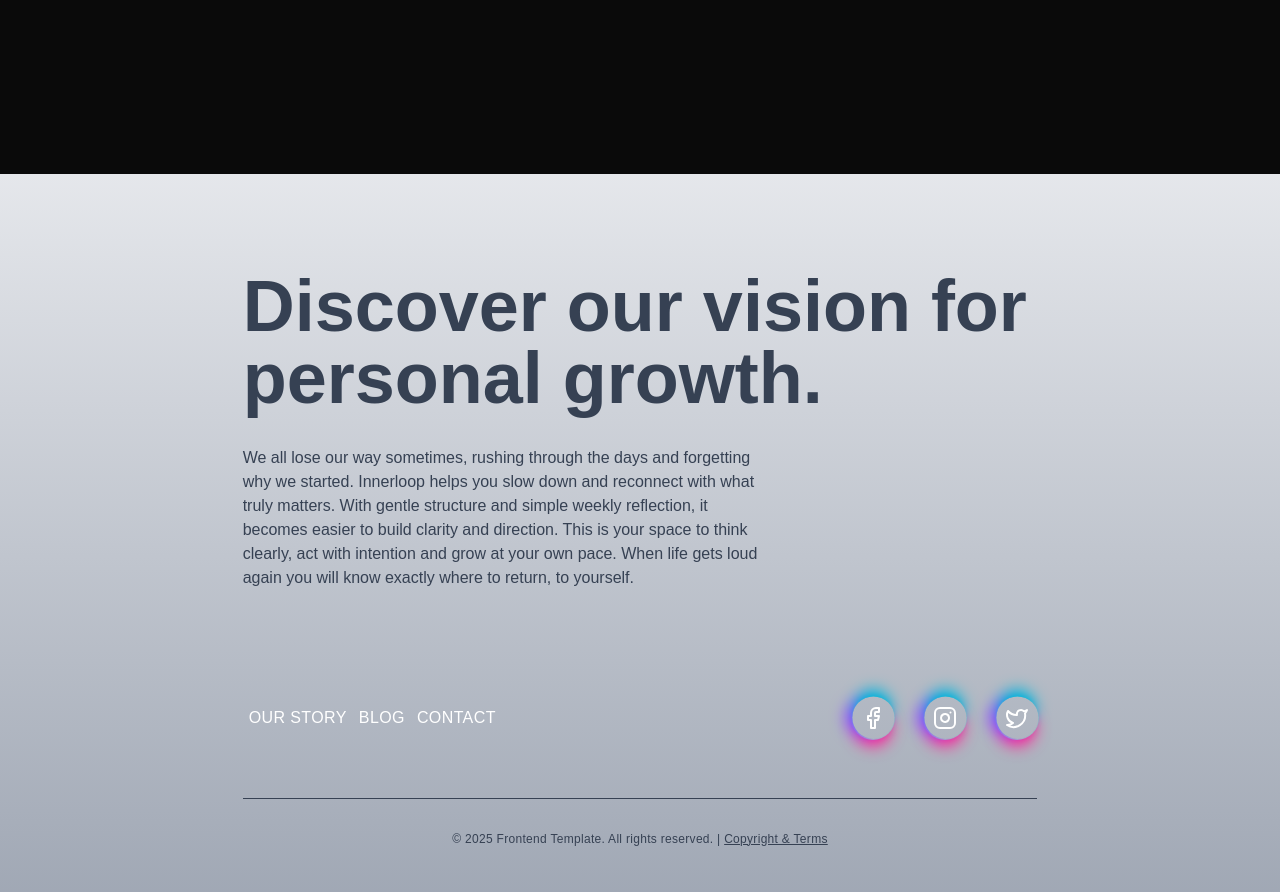
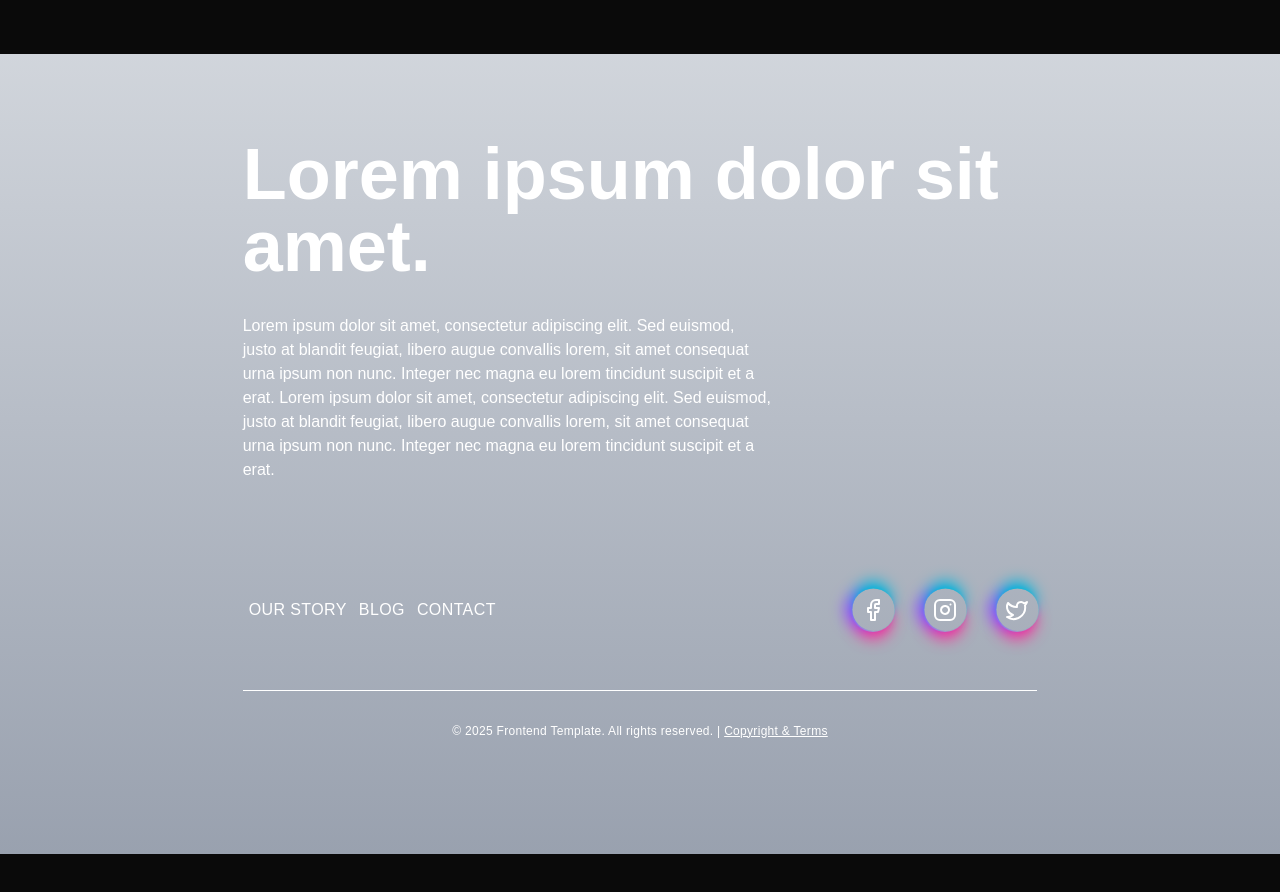
Before and after one commit to brownbeardeveloper/nextjs_boilerplate, a Next.js app: page / in a window 1280 px wide. Shown: the part 820-1712 px from the top of the page. After the commit the page ends 1674 px from the top, so only its background shows below. Built offline with nearby package versions, Linux system fonts and the light colour scheme.

Commit message:
fix: footer

```diff
--- a/src/sections/footer.tsx
+++ b/src/sections/footer.tsx
@@ -7,13 +7,13 @@ import Link from "next/link";
 export default function Footer() {
 
     const linkUnderline = "absolute bottom-3 left-0 w-full h-0.5 transition-all duration-200 rounded \
-                                    bg-blue-500 scale-x-0 origin-left \
+                                    bg-white scale-x-0 origin-left \
                                     transition-transform duration-300 group-hover:scale-x-100";
 
     const linkClasses = "block w-full h-full py-5 px-1.5 transform transition-all duration-200 \
                                     tracking-wide uppercase \
                                     text-white \
-                                    group-hover:text-blue-400";
+                                    group-hover:text-white";
 
     const menuLinks = [
         { url: "/about", label: "Our Story" },
@@ -22,24 +22,29 @@ export default function Footer() {
     ];
 
     const socialLinks = [
-        { url: "/facebook", label: <FacebookIcon className="" size={24} /> },
-        { url: "/instagram", label: <InstagramIcon className="" size={24} /> },
-        { url: "/twitter", label: <TwitterIcon className="" size={24} /> },
+        { url: "/#", label: <FacebookIcon className="" size={24} /> },
+        { url: "/#", label: <InstagramIcon className="" size={24} /> },
+        { url: "/#", label: <TwitterIcon className="" size={24} /> },
     ];
 
     return (
         <footer>
-            <div className="h-30"/>
-            <div className="w-full min-h-screen px-5 flex items-center justify-center bg-gradient-to-b from-gray-200 to-gray-400">
-                <div className="md:w-2/3 w-full px-4 text-gray-700 flex flex-col">
+            <div className="w-full min-h-screen px-5 flex items-center justify-center bg-gradient-to-t from-gray-400 to-gray-300">
+                <div className="md:w-2/3 w-full px-4 text-white flex flex-col">
                     <div className="w-full text-7xl font-bold">
                         <p className="w-full">
-                        Discover our vision for personal growth.
+                        Lorem ipsum dolor sit amet.
                         </p>
                     </div>
                     <div className="flex mt-8 flex-col justify-center items-start gap-y-5 gap-x-10 md:flex-row md:justify-between md:items-center">
-                        <p className="w-full md:w-2/3 text-gray-700">
-                        We all lose our way sometimes, rushing through the days and forgetting why we started. Innerloop helps you slow down and reconnect with what truly matters. With gentle structure and simple weekly reflection, it becomes easier to build clarity and direction. This is your space to think clearly, act with intention and grow at your own pace. When life gets loud again you will know exactly where to return, to yourself.
+                        <p className="w-full md:w-2/3 text-white">
+                            Lorem ipsum dolor sit amet, consectetur adipiscing elit. Sed euismod,
+                            justo at blandit feugiat, libero augue convallis lorem, sit amet
+                            consequat urna ipsum non nunc. Integer nec magna eu lorem tincidunt
+                            suscipit et a erat. Lorem ipsum dolor sit amet, consectetur adipiscing elit. Sed euismod,
+                            justo at blandit feugiat, libero augue convallis lorem, sit amet
+                            consequat urna ipsum non nunc. Integer nec magna eu lorem tincidunt
+                            suscipit et a erat.
                         </p>
                     </div>
                     <nav className="flex flex-col">
@@ -68,8 +73,8 @@ export default function Footer() {
                                 ))}
                             </div>
                         </ul>
-                        <hr className="border-gray-700" />
-                        <p className="w-full text-center my-8 text-gray-700 text-xs tracking-wide">
+                        <hr className="border-white" />
+                        <p className="w-full text-center my-8 text-white text-xs tracking-wide">
                             &copy; 2025 Frontend Template. All rights reserved. | {" "}
                             <Link href="/copyright" className="hover:text-blue-500 transition-colors underline">
                             Copyright & Terms
```
